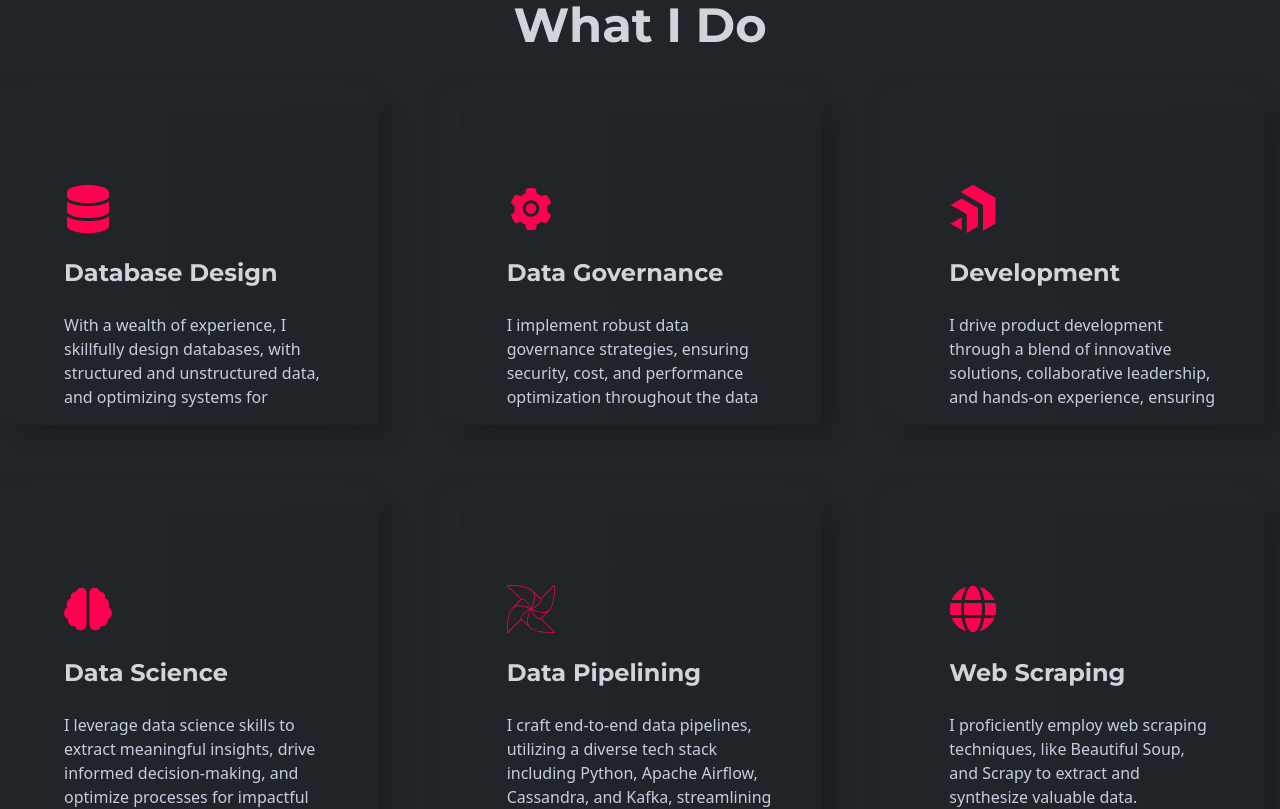
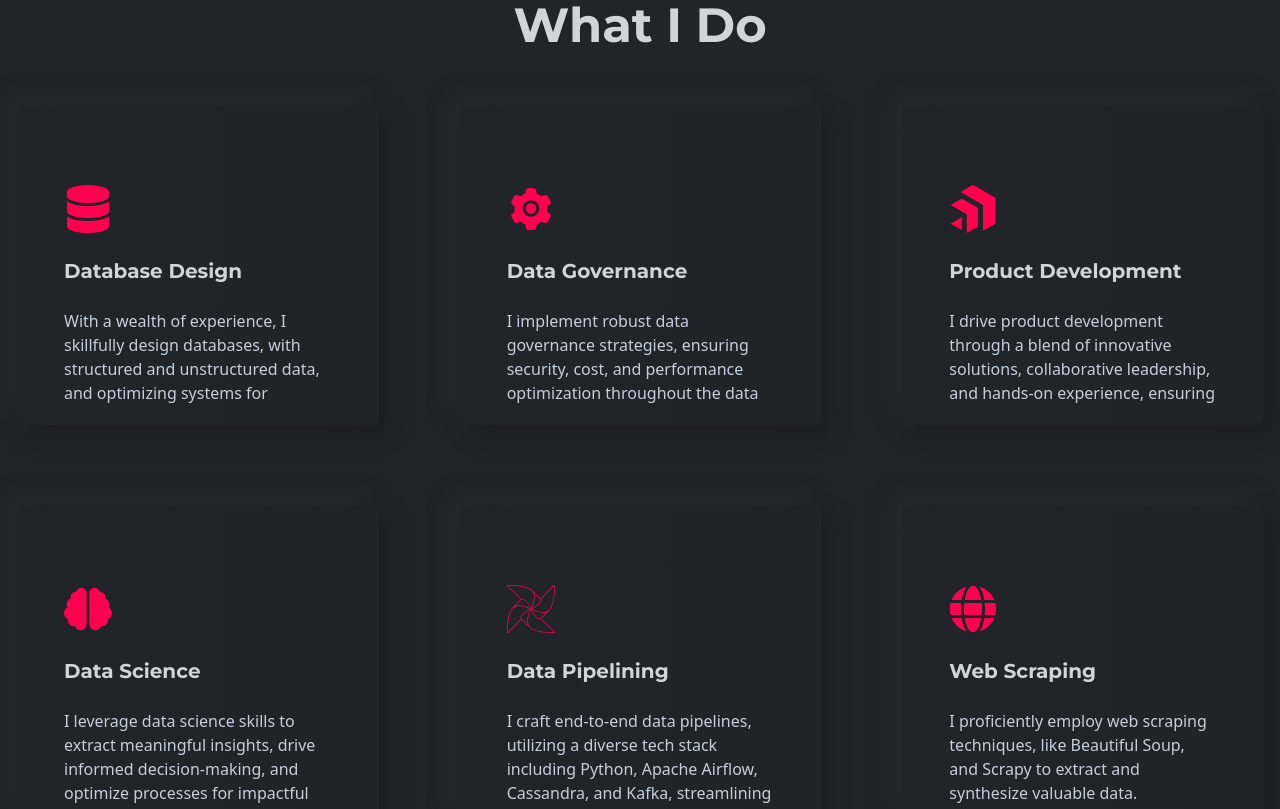
Before and after one commit to MuskanRaisinghani23/Muskan-Personal-Website, a React (Create React App) app: page / in a window 1280 px wide. Shown: the part 3500-4309 px from the top of the page. Built offline with nearby package versions, Linux system fonts and the light colour scheme.

Commit message:
What i do section modified. Links added for work.

```diff
--- a/src/components/features/Card.js
+++ b/src/components/features/Card.js
@@ -1,9 +1,10 @@
 import React from 'react'
 import { HiArrowRight } from "react-icons/hi";
 
-const Card = ({title,des,icon}) => {
+const Card = ({title,des,icon, link}) => {
   return (
     <div className="w-full px-12 h-80 py-10 rounded-lg shadow-shadowOne flex items-center bg-gradient-to-r from-bodyColor to-[#202327] group hover:bg-gradient-to-b hover:from-black hover:to-[#1e2024] transition-colors duration-100 group">
+      <a href={link} target='_blank'>
         <div className="h-72 overflow-y-hidden">
           <div className="flex h-full flex-col gap-10 translate-y-16 group-hover:translate-y-0 transition-transform duration-500">
             <div className="w-10 h-8 flex flex-col justify-between">
@@ -20,16 +21,17 @@ const Card = ({title,des,icon}) => {
               )}
             </div>
             <div className="flex flex-col gap-6">
-            <h2 className="text-xl md:text-2xl font-titleFont font-bold text-gray-300">
+              <h2 className="text-xl md:text-xl font-titleFont font-bold text-gray-300">
                 {title}
               </h2>
               <p className="base">{des}</p>
-            {/* <span className="text-2xl text-designColor">
+                  <span className="text-2xl text-designColor">
                     <HiArrowRight />
-            </span> */}
+                  </span>
             </div>
           </div>
         </div>
+      </a>
     </div>
   );
 }
--- a/src/components/features/Features.js
+++ b/src/components/features/Features.js
@@ -20,36 +20,42 @@ const Features = () => {
           des="With a wealth of experience, I skillfully design databases, with structured and unstructured data,
           and optimizing systems for seamless operations."
           icon={<FaDatabase />}
+          link="https://github.com/MuskanRaisinghani23/CloudCampus"
         />
         <Card
           title="Data Governance"
           des="I implement robust data governance strategies, ensuring security, cost, and performance optimization
           throughout the data lifecycle."
           icon={<AiFillSetting />}
+          link="https://www.ltimindtree.com/polarsled"
         />
         <Card
-          title="Development"
+          title="Product Development"
           des="
           I drive product development through a blend of innovative solutions, collaborative leadership,
           and hands-on experience, ensuring the effortless delivery of high-impact projects."
           icon={<SiProgress />}
+          link="https://www.ltimindtree.com/polarsled"
         />
         <Card
           title="Data Science"
           des="I leverage data science skills to extract meaningful insights,
           drive informed decision-making, and optimize processes for impactful results."
           icon={<FaBrain />}
+          link="https://github.com/MuskanRaisinghani23/CreditCardApprovalPrediction"
         />
         <Card
           title="Data Pipelining"
           des="I craft end-to-end data pipelines, utilizing a diverse tech stack including Python, Apache Airflow,
           Cassandra, and Kafka, streamlining data flow for efficient and scalable solutions."
           icon={<SiApacheairflow />}
+          link="https://github.com/MuskanRaisinghani23/Real-Time-Data-Streaming"
         />
         <Card
           title="Web Scraping"
           des="I proficiently employ web scraping techniques, like Beautiful Soup, and Scrapy to extract and synthesize valuable data."
           icon={<FaGlobe />}
+          link="https://github.com/MuskanRaisinghani23/british-airways-customer-feedback-analysis"
         />
       </div>
     </section>
```
Lines whose indentation alone changed are shown as unchanged.
